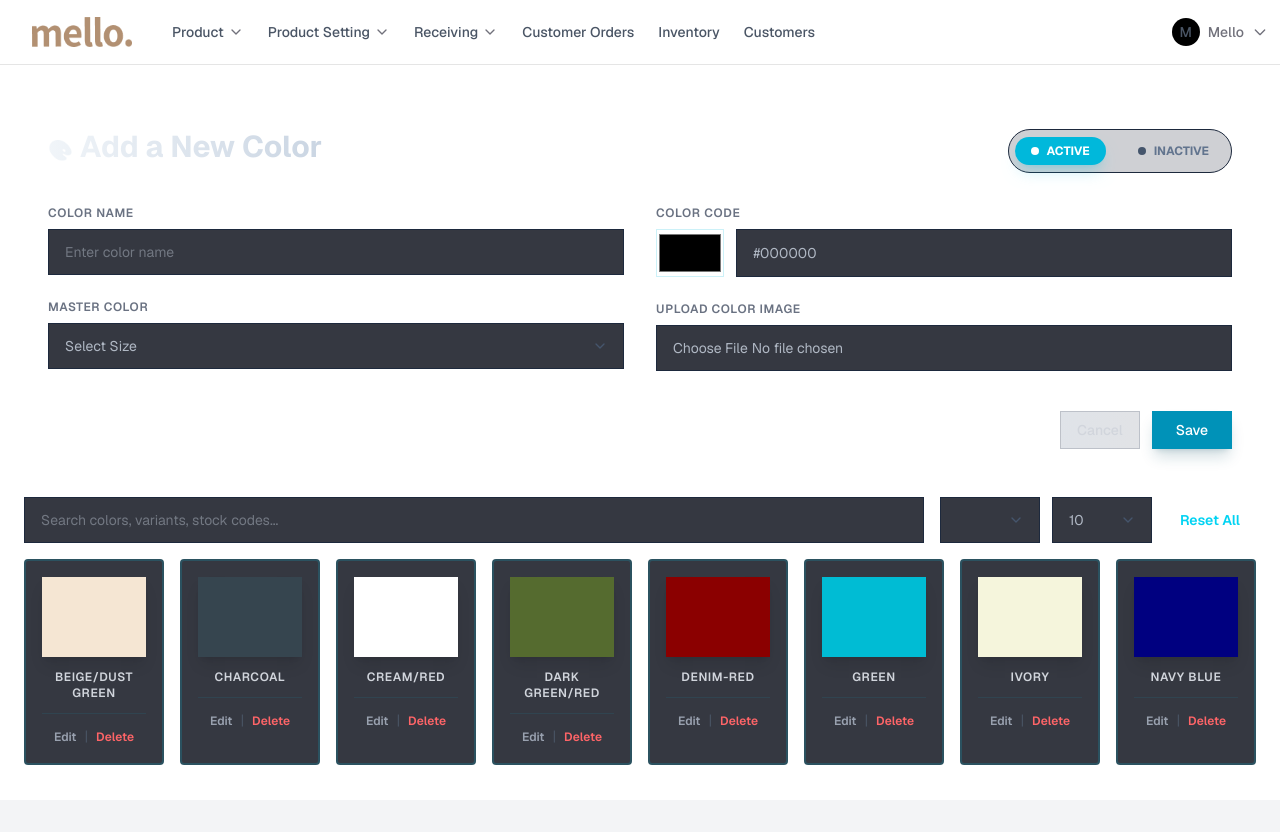
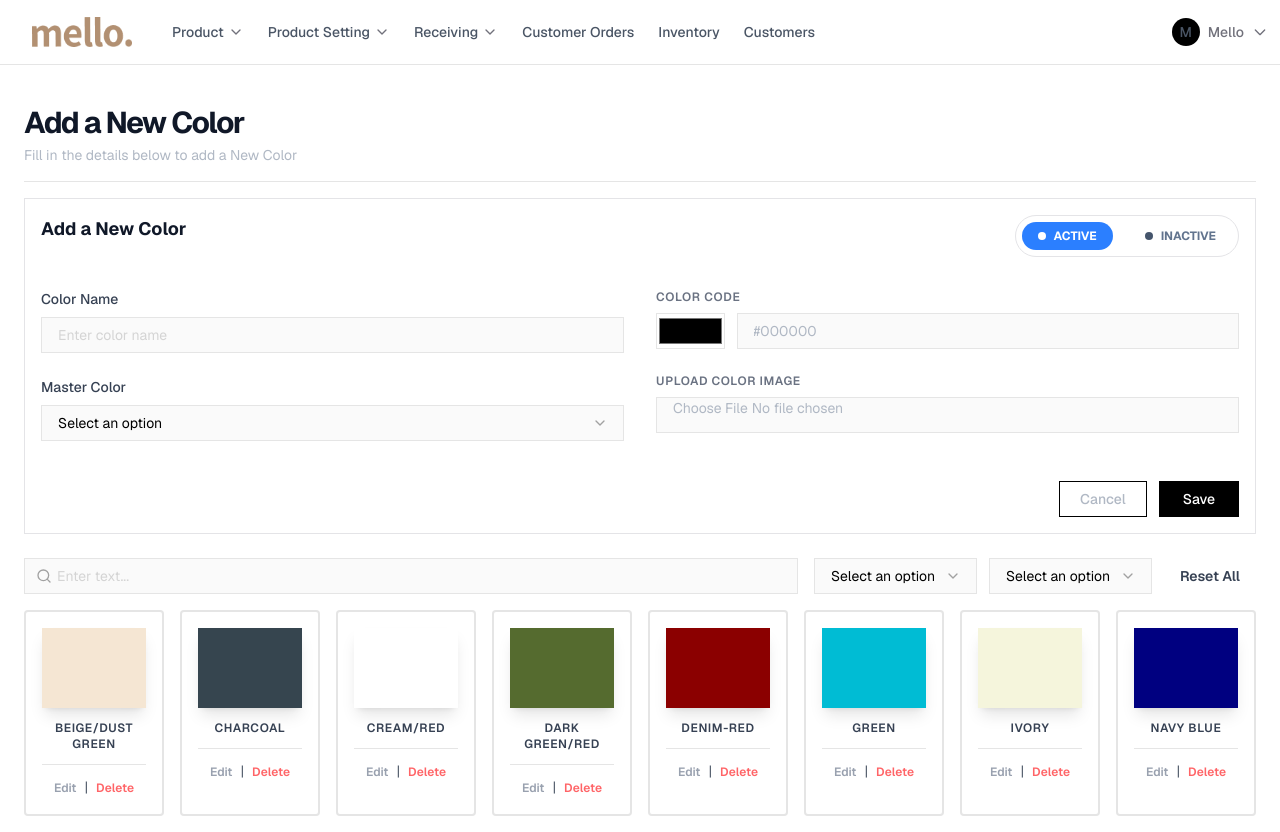
Before and after one commit to Animesh459/Vuerprise, a Vue app: page /colors in a window 1280 px wide. Before the commit the page ends 800 px from the top, so only its background shows below. Built offline with nearby package versions, Linux system fonts and the light colour scheme.

Commit message:
color category

```diff
--- a/src/views/ColorsCategory.vue
+++ b/src/views/ColorsCategory.vue
@@ -1,19 +1,21 @@
 <template>
   <div class="space-y-6">
-    <!-- Add New Color Form Section -->
-    <div class="common-card">
+    <div class="flex flex-col  border-b border-b-border pb-4 mb-4 ">
+      <h1 class="text-3xl font-bold tracking-tighter text-gray-900">Add a New Color</h1>
+      <p class="text-sm text-text-muted-light dark:text-text-muted-dark mt-1">Fill in the details below to add a New Color</p>
+    </div>
+    <div class="common-card-new">
       <div class="flex justify-between mb-8">
-        <h2 class="text-xl md:text-3xl font-bold bg-gradient-to-r from-slate-100 to-slate-300 bg-clip-text text-transparent mb-2">
-          <span class="text-xl">🎨</span>
+        <h2 class="text-lg font-bold text-gray-900">
           Add a New Color
         </h2>
-        <div class="flex items-center gap-4 bg-slate-900/20 p-1.5 rounded-full border border-slate-800">
+        <div class="flex items-center gap-4  p-1.5 rounded-full border border-zinc-200">
           <button
               @click="status = 'active'"
               :class="[
-                'flex items-center gap-2 px-4 py-1.5 rounded-full text-xs font-bold transition-all',
-                status === 'active' ? 'bg-cyan-500 text-white shadow-lg shadow-cyan-500/20' : 'text-slate-500 hover:text-slate-300'
-              ]"
+                    'flex items-center gap-2 px-4 py-1.5 rounded-full text-xs font-bold transition-all',
+                    status === 'active' ? 'bg-blue-500 text-white ' : 'text-slate-500 hover:text-slate-300'
+                  ]"
           >
             <div class="w-2 h-2 rounded-full" :class="status === 'active' ? 'bg-white' : 'bg-slate-600'"></div>
             ACTIVE
@@ -21,9 +23,9 @@
           <button
               @click="status = 'inactive'"
               :class="[
-                'flex items-center gap-2 px-4 py-1.5 rounded-full text-xs font-bold transition-all',
-                status === 'inactive' ? 'bg-rose-500 text-white shadow-lg shadow-rose-500/20' : 'text-slate-500 hover:text-slate-300'
-              ]"
+                    'flex items-center gap-2 px-4 py-1.5 rounded-full text-xs font-bold transition-all',
+                    status === 'inactive' ? 'bg-rose-500 text-white ' : 'text-slate-500 hover:text-slate-300'
+                  ]"
           >
             <div class="w-2 h-2 rounded-full" :class="status === 'inactive' ? 'bg-white' : 'bg-slate-600'"></div>
             INACTIVE
@@ -35,22 +37,14 @@
       <div class="space-y-6">
         <div class="grid grid-cols-2 gap-8 lg:grid-cols-2">
           <div class="space-y-6">
-            <!-- Color Name -->
-            <div>
-              <label class="block text-xs font-semibold text-gray-500 uppercase tracking-wider mb-2">Color Name</label>
-              <input type="text" placeholder="Enter color name" class="w-full bg-gray-950/80 border border-slate-800 rounded-md px-4 py-3 text-sm focus:border-cyan-500/50 transition-all outline-none" />
-            </div>
 
+            <BaseInput label="Color Name" placeholder="Enter color name" />
             <!-- Master Color -->
-            <div>
-              <label class="block text-xs font-semibold text-gray-500 uppercase tracking-wider mb-2">Master Color</label>
-              <div class="relative">
-                <select class="w-full bg-gray-950/80 border border-slate-800 rounded-md px-4 py-3 text-sm appearance-none outline-none focus:border-cyan-500/50 transition-all cursor-pointer">
-                  <option>Select Size</option>
-                </select>
-                <ChevronDownIcon class="absolute right-4 top-1/2 -translate-y-1/2 text-slate-600" :size="16" />
-              </div>
-            </div>
+            <BaseSelect
+                label="Master Color"
+                :options="['Select Size', 'S', 'M']"
+            />
+
           </div>
 
           <div class="space-y-6">
@@ -58,49 +52,46 @@
             <div>
               <label class="block text-xs font-semibold text-gray-500 uppercase tracking-wider mb-2">Color Code</label>
               <div class="flex gap-3">
-                <input type="color" v-model="selectedColor" class="w-20 h-12 border border-cyan-500/20 rounded-lg cursor-pointer" />
-                <input type="text" v-model="selectedColor" placeholder="#000000" class="w-full bg-gray-950/80 border border-slate-800 rounded-md px-4 py-3 text-sm focus:border-cyan-500/50 transition-all outline-none" />
+                <input type="color" v-model="selectedColor" class="w-20 h-9 border border-neutral-200 rounded-lg cursor-pointer" />
+                <input type="text" v-model="selectedColor" placeholder="#000000" class="h-9 w-full border border-neutral-200 bg-neutral-50 pl-4 pr-4 text-sm transition-colors" />
               </div>
             </div>
 
             <!-- Upload Color Image -->
             <div>
               <label class="block text-xs font-semibold text-gray-500 uppercase tracking-wider mb-2">Upload Color Image</label>
-              <input type="file" class="w-full bg-gray-950/80 border border-slate-800 rounded-md px-4 py-3 text-sm focus:border-cyan-500/50 focus:ring-4 focus:ring-cyan-500/5 transition-all outline-none" />
+              <input type="file" class="h-9 w-full border border-neutral-200 bg-neutral-50 pl-4 pr-4 text-sm transition-colors" />
             </div>
           </div>
         </div>
 
         <div class="flex justify-end gap-3 pt-4">
-          <button class="btn-secondary-transparent">Cancel</button>
-          <button class="btn-common">Save</button>
+          <button class="btn-secondary-new">Cancel</button>
+          <button class="btn-primary-new">Save</button>
         </div>
       </div>
     </div>
 
     <div class="space-y-4">
       <div class="flex items-center justify-between gap-4">
-        <input type="text" v-model="searchQuery" placeholder="Search colors, variants, stock codes..." class="w-full bg-gray-950/80 border border-slate-800 rounded-md px-4 py-3 text-sm focus:border-cyan-500/50 focus:ring-4 focus:ring-cyan-500/5 transition-all outline-none" />
+        <div class="relative flex-1 w-full">
+          <Search class="absolute top-1/2 left-3 h-4 w-4 -translate-y-1/2 text-neutral-400" />
+          <BaseInput customClass="pl-8" />
+        </div>
         <div class="flex gap-3">
 
           <div class="relative">
-            <select v-model="sortBy" class="w-full min-w-[100px] bg-gray-950/80 border border-slate-800 rounded-md px-4 py-3 text-sm appearance-none outline-none focus:border-cyan-500/50 transition-all cursor-pointer">
-              <option>Name A-Z</option>
-              <option>Recently Added</option>
-              <option>Popular</option>
-            </select>
-            <ChevronDownIcon class="absolute right-4 top-1/2 -translate-y-1/2 text-slate-600" :size="16" />
+            <BaseSelect
+                :options="['Name A-Z', 'Recently Added', 'Popular']"
+            />
           </div>
           <div class="relative">
-            <select v-model="itemsPerPage" class="w-full min-w-[100px] bg-gray-950/80 border border-slate-800 rounded-md px-4 py-3 text-sm appearance-none outline-none focus:border-cyan-500/50 transition-all cursor-pointer">
-              <option>10</option>
-              <option>20</option>
-              <option>50</option>
-            </select>
-            <ChevronDownIcon class="absolute right-4 top-1/2 -translate-y-1/2 text-slate-600" :size="16" />
+            <BaseSelect
+                :options="['10', '20', '30']"
+            />
           </div>
 
-          <button class="px-4 py-2 whitespace-nowrap text-cyan-400 hover:text-cyan-300 font-semibold text-sm">Reset All</button>
+          <button class="px-4 py-2 whitespace-nowrap text-gray-700 hover:text-gray-700 font-semibold text-sm">Reset All</button>
         </div>
       </div>
 
@@ -111,13 +102,13 @@
             :key="color.id"
             @click="selectedColorCard = color.id"
             :class="[
-            'bg-gray-950/80 border-2 rounded-xl p-4 cursor-pointer transition-all hover:-translate-y-1 hover:shadow-lg hover:shadow-cyan-500/20',
-            selectedColorCard === color.id ? 'border-cyan-400 shadow-lg shadow-cyan-500/30 bg-cyan-500/10' : 'border-cyan-500/20'
+            'bg-white border-2 rounded-xl p-4 cursor-pointer transition-all hover:-translate-y-1 hover:shadow-lg hover:shadow-cyan-500/20',
+            selectedColorCard === color.id ? 'border-border shadow-lg shadow-cyan-500/30 bg-white' : 'border-border'
           ]"
         >
           <div class="w-full h-20 rounded-lg mb-3 shadow-lg" :style="{ backgroundColor: color.code }"></div>
-          <span class="block text-xs font-semibold text-gray-300 text-center uppercase tracking-wider">{{ color.name }}</span>
-          <div class="flex justify-center gap-2 mt-3 pt-3 border-t border-cyan-500/10">
+          <span class="block text-xs font-semibold text-gray-700 text-center uppercase tracking-wider">{{ color.name }}</span>
+          <div class="flex justify-center gap-2 mt-3 pt-3 border-t border-border">
             <button class="text-xs text-gray-400 hover:text-cyan-400 font-semibold transition-colors">Edit</button>
             <span class="text-gray-600">|</span>
             <button class="text-xs text-red-400 hover:text-red-300 font-semibold transition-colors">Delete</button>
@@ -132,7 +123,9 @@
 
 <script setup>
 import { ref, computed } from 'vue'
-import {ChevronDownIcon} from "lucide-vue-next";
+import {ChevronDownIcon, Search} from "lucide-vue-next";
+import BaseInput from "@/components/form/BaseInput.vue";
+import BaseSelect from "@/components/form/BaseSelect.vue";
 
 const selectedColor = ref('#000000')
 const selectedColorCard = ref(null)
```
